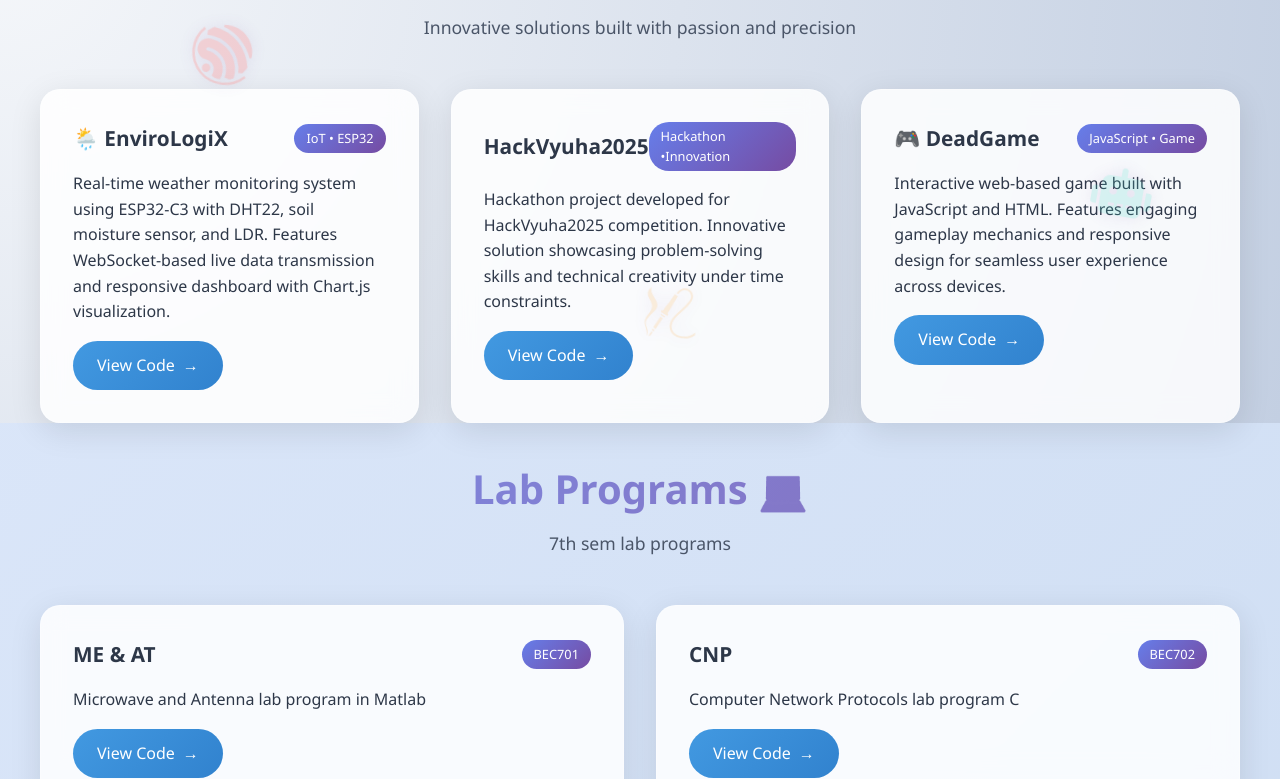
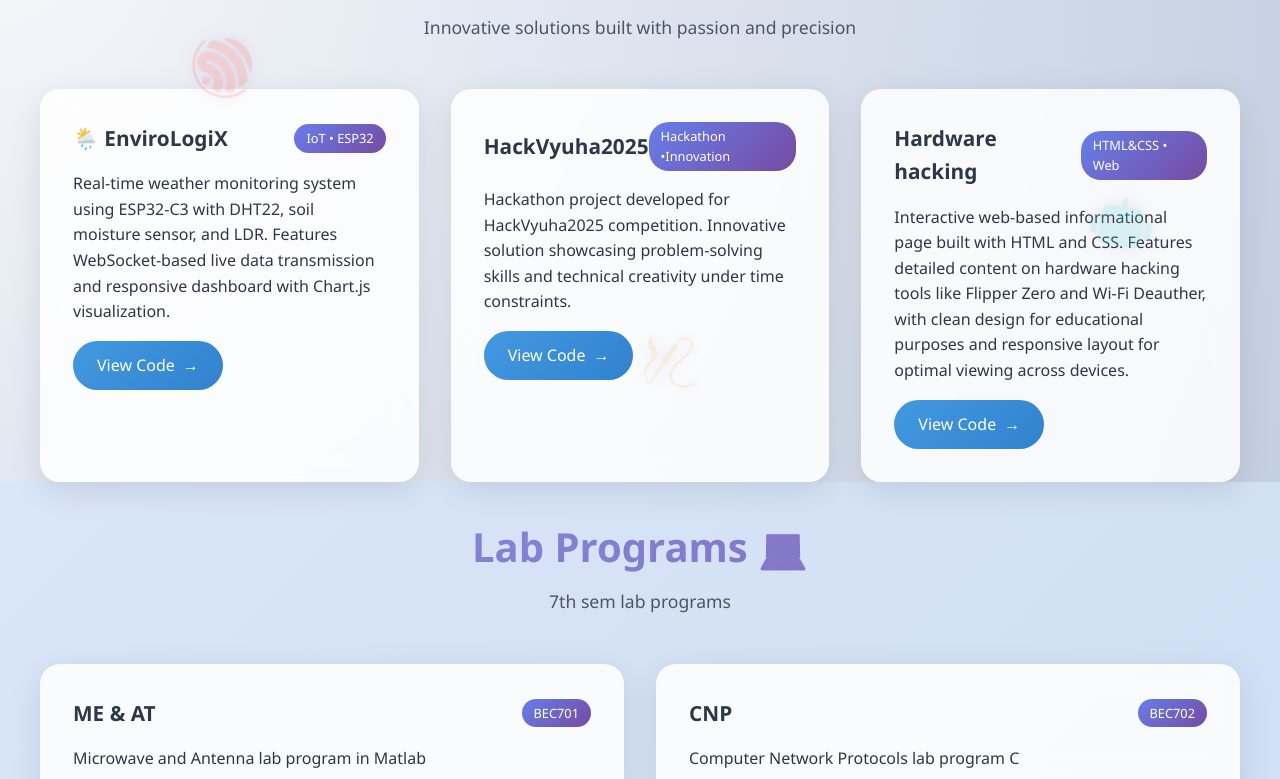
Before and after one commit to Pscyho/my-portfolio, a React (Create React App) app: page / in a window 1280 px wide. Shown: the part 750-1529 px from the top of the page. Built offline with nearby package versions, Linux system fonts and the light colour scheme.

Commit message:
web page

```diff
--- a/src/App.js
+++ b/src/App.js
@@ -82,15 +82,16 @@
 
             <div className="project-card floating" style={{ animationDelay: '0.2s' }}>
               <div className="project-header">
-                <h3>🎮 DeadGame</h3>
-                <span className="project-tag">JavaScript • Game</span>
+                <h3>Hardware hacking </h3>
+                <span className="project-tag">HTML&CSS • Web</span>
               </div>
               <p>
-                Interactive web-based game built with JavaScript and HTML. Features engaging gameplay mechanics and
-                responsive design for seamless user experience across devices.
+                Interactive web-based informational page built with HTML and CSS. Features detailed content on hardware
+                hacking tools like Flipper Zero and Wi-Fi Deauther, with clean design for educational purposes and responsive
+                layout for optimal viewing across devices.
               </p>
               <div className="project-links">
-                <a href="https://github.com/Pscyho" className="project-btn">
+                <a href="https://github.com/Pscyho/flipper" className="project-btn">
                   <span>View Code</span>
                   <i className="arrow">→</i>
                 </a>
```
Also changed, not shown: 5 other files (tests, documents, lock files or other folders).
